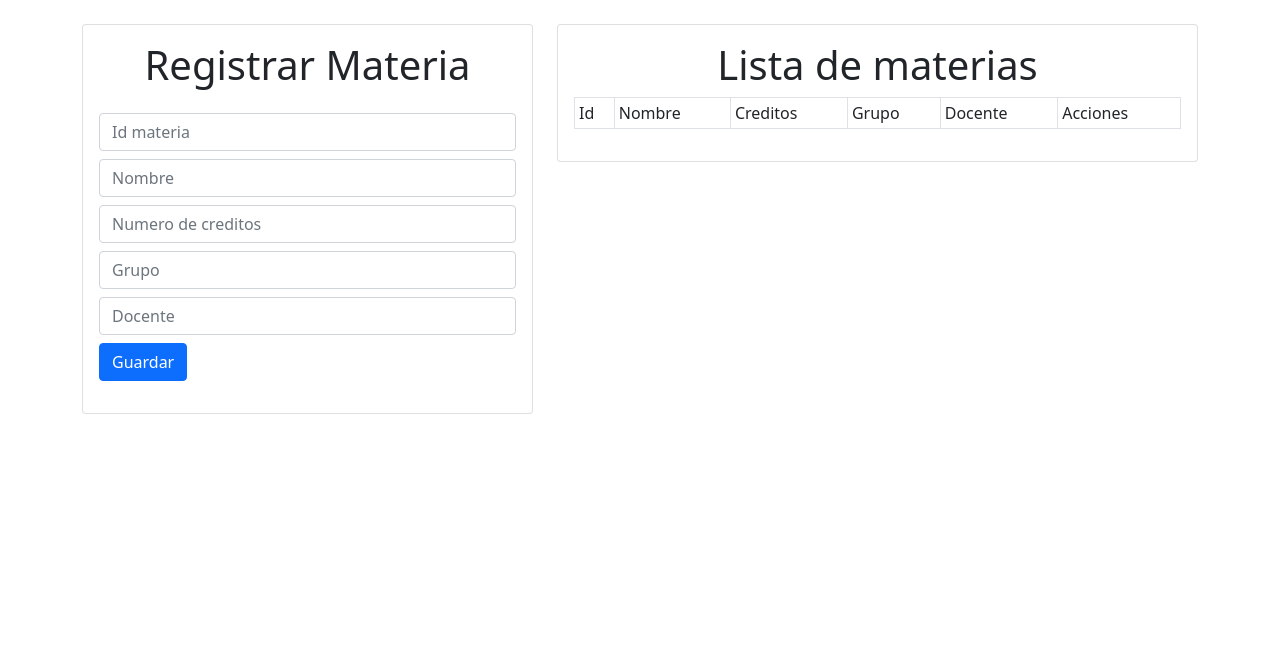
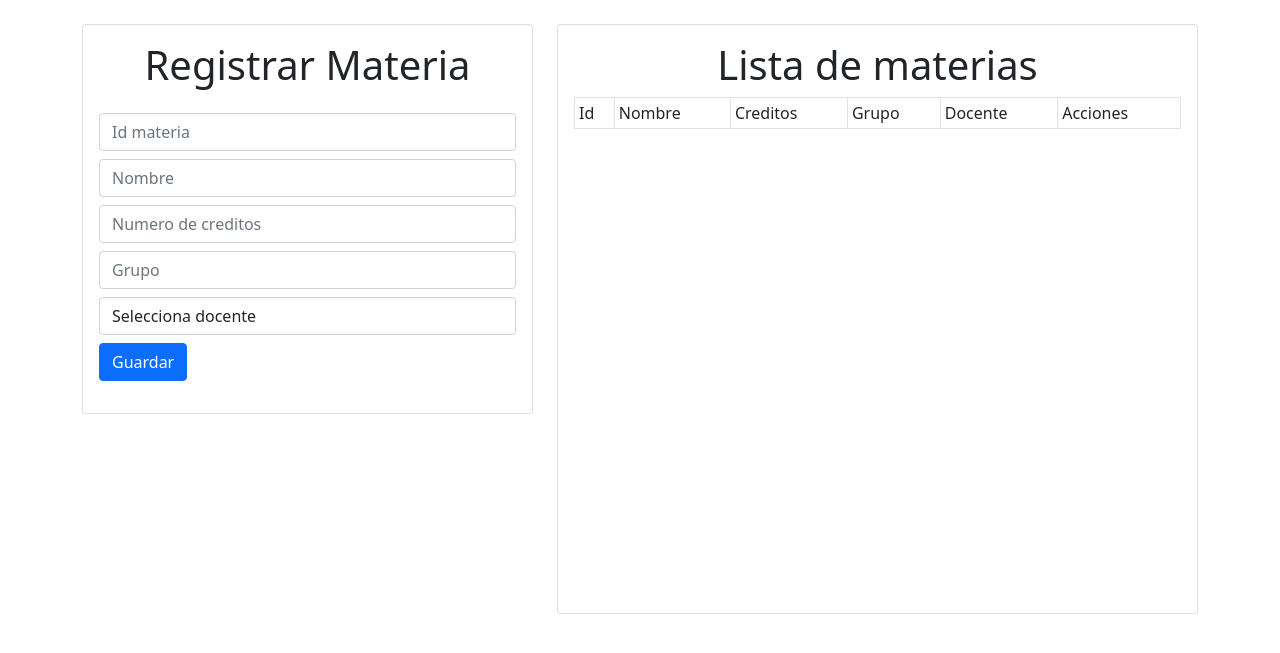
Before and after one commit to danra3499/Trayectoria_Escolar, a Flask app: template src/templates/materia_ventana.html in a window 1280 px wide. Shown: the part 56-709 px from the top of the page. Run offline with Flask 2, Linux system fonts and the light colour scheme; the template is opened without the code that fills it, so the values that code supplies are empty; some libraries are stand-ins or nearby versions.

Commit message:
Se jalo el nombre de docentes en grupos, se agrego scroll en tablas

```diff
--- a/src/templates/index.html
+++ b/src/templates/index.html
@@ -77,7 +77,7 @@
         {% endfor %}
       </tbody>
     </table>
-    <h2 class="text-center">Tercer semestre</h2>
+    <h2 class="text-center">Tercer semestree</h2>
     <table class="table table-striped table-bordered bg-white table-sm">
       <thead>
         <tr>
--- a/src/templates/materia_ventana.html
+++ b/src/templates/materia_ventana.html
@@ -1,27 +1,11 @@
-
 {% extends 'body.html' %}
 {% block title %}{{title}}{% endblock %}
 {% block body %}
+
 <div class="row">
     <div class="col-md-5">
         <div class="card card-body">
             <h1 class="text-center mb-4">Registrar Materia</h1>
-
-            <!-- {% with messages = get_flashed_messages() %}
-{% if messages %}
-{% for message in messages %}
-<div class="alert alert-warning alert-dismissible fade show" role="alert">
-    <strong style='font-size: 14px;'>
-        {{message}}
-    </strong>
-    <button type="button" class="btn-close" data-bs-dismiss="alert" aria-label="Close">}
-        <span aria-hidden="true">&times;</span>
-    </button>
-</div>
-{% endfor %}
-{% endif %}
-{% endwith %} -->
-
             <form action="/agregar_materia" method='POST'>
                 <input type="hidden" name="csrf_token" value="{{csrf_token()}}">
                 <div class="form-group mb-2">
@@ -31,17 +15,24 @@
                     <input class="form-control" type="text" name="nombre" placeholder="Nombre">
                 </div>
                 <div class="form-group mb-2">
-                    <input class="form-control" type="text" name="n_creditos" placeholder="Numero de creditos">
+                    <input class="form-control" type="number" na me="n_creditos" placeholder="Numero de creditos">
                 </div>
                 <div class="form-group mb-2">
                     <input class="form-control" type="number" name="id_grupo" placeholder="Grupo">
                 </div>
+                <!--<div class="form-group mb-2">
+                    <input class="form-control" type="text" name="id_docente" placeholder="Docente">
+                </div>-->
                 <div class="form-group mb-2">
-                    <input class="form-control" type="text" name="id_docente" placeholder="Docente">
+                    <select class="form-control" name="id_docente">
+                    <option value="0">Selecciona docente</option>
+                    </select>
                 </div>
-                <button class="btn btn-primary btn-block">
-                    Guardar
-                </button>
+                <div class="form-group mb-2">
+
+                </div>
+                <button class="btn btn-primary btn-block">Guardar</button>
+
             </form>
         </div>
     </div>
@@ -54,7 +45,8 @@
     <div class="col-md-7">
         <div class="card card-body">
             <h1 class="text-center">Lista de materias</h1>
-            <table class="table table-striped table-hover table-bordered table-sm bg-white">
+            <div style = "overflow: scroll; height: 500px;">
+                <table class="table table-striped table-hover table-bordered table-sm bg-white">
                 <thead>
                     <tr>
                         <td>Id</td>
@@ -79,7 +71,8 @@
                     </tr>
                     {% endfor %}
                 </tbody>
-            </table>
+                </table>
+            </div>
         </div>
     </div>
 </div>
```
